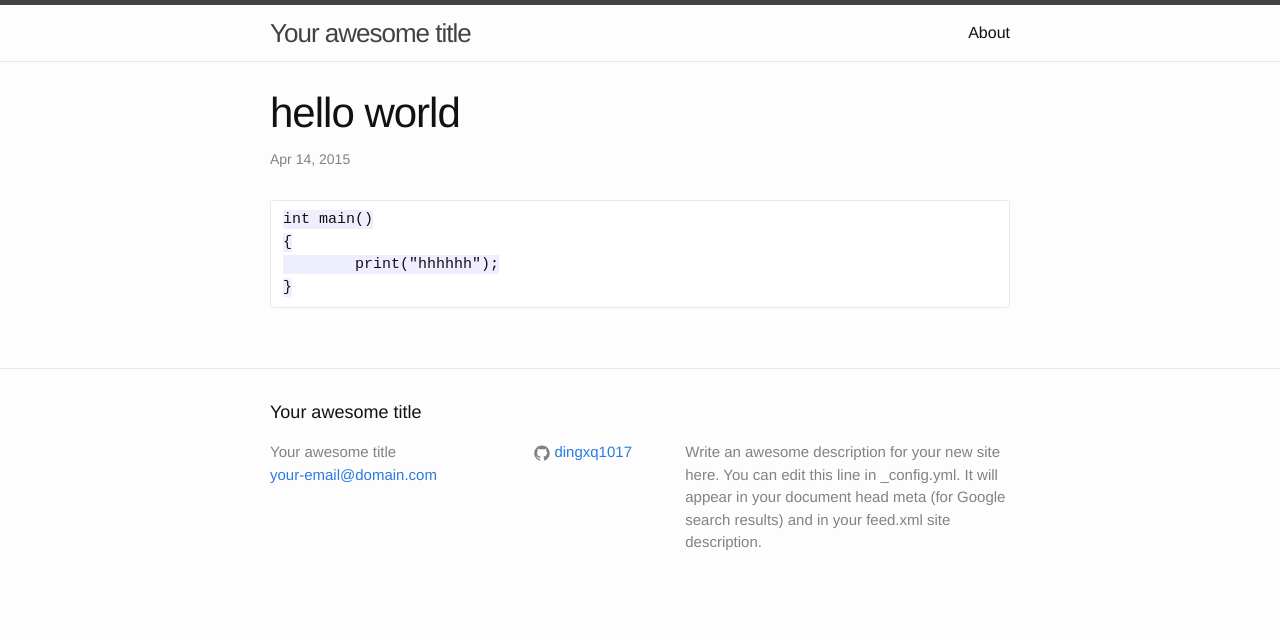
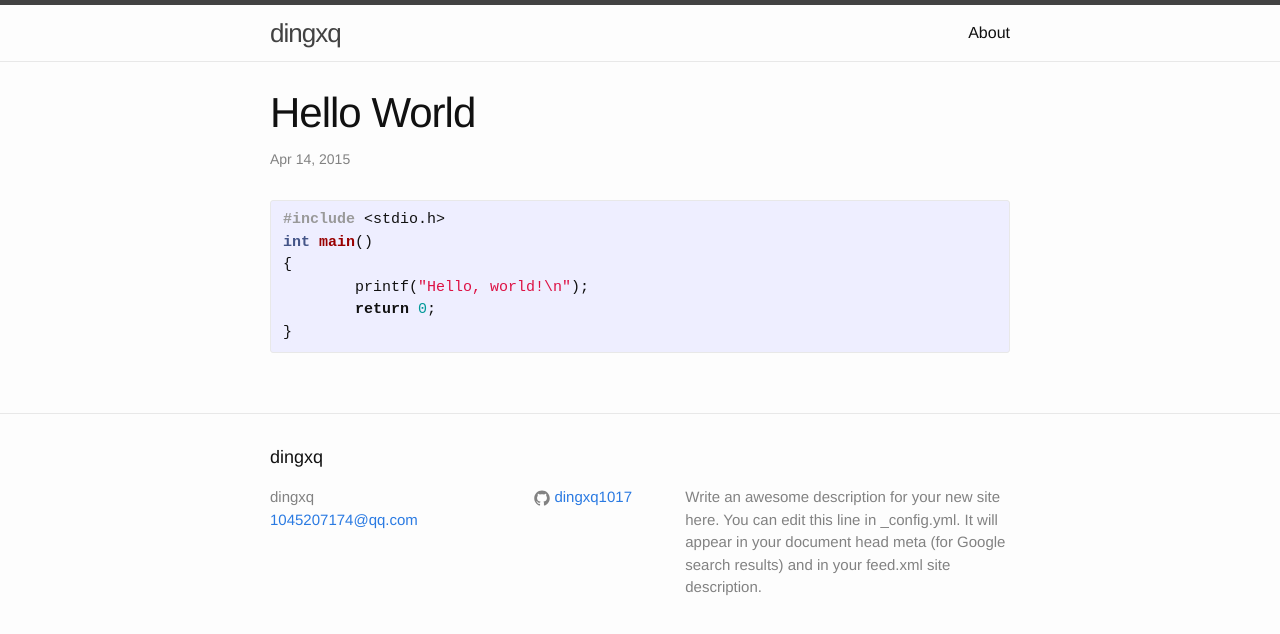
Before and after one commit to jidzhang/dingxq1017.github.io, a Jekyll site: the page built from _posts/2015-04-14-hello-world.md, in a window 1280 px wide. Shown: the top 634 px of the page. Built offline with Jekyll 4.4.1, drawn with Linux system fonts in a browser that asks for light colours.

Commit message:
update config && post

```diff
--- a/_config.yml
+++ b/_config.yml
@@ -1,6 +1,6 @@
 # Site settings
-title: Your awesome title
-email: your-email@domain.com
+title: dingxq
+email: 1045207174@qq.com
 description: > # this means to ignore newlines until "baseurl:"
   Write an awesome description for your new site here. You can edit this
   line in _config.yml. It will appear in your document head meta (for
@@ -14,4 +14,7 @@ github_username:  dingxq1017
 markdown: kramdown
 
 # Outputting
-permalink:     /:year/:month/:day/:title.html
+permalink: /:year/:month/:day/:title.html
+
+# highlight
+highlighter: pygments
--- a/_posts/2015-04-14-hello-world.md
+++ b/_posts/2015-04-14-hello-world.md
@@ -1,13 +1,15 @@
 ---
 layout: post
-title: "hello world"
-description: "objectArx"
+title: "Hello World"
 category:
-tags: []
 ---
 
 
-	int main()
-	{
-		print("hhhhhh");
-	}
+{% highlight c %}
+#include <stdio.h>
+int main()
+{
+	printf("Hello, world!\n");
+	return 0;
+}
+{% endhighlight %}
--- a/_posts/2015-04-14-welcome-to-jekyll.markdown
+++ b/_posts/2015-04-14-welcome-to-jekyll.markdown
@@ -4,7 +4,7 @@ title:  "Welcome to Jekyll!"
 date:   2015-04-14 12:27:51
 categories: jekyll update
 ---
-You’ll find this post in your `_posts` directory. Go ahead and edit it and re-build the site to see your changes. You can rebuild the site in many different ways, but the most common way is to run `jekyll serve`, which launches a web server and auto-regenerates your site when a file is updated.
+You'll find this post in your `_posts` directory. Go ahead and edit it and re-build the site to see your changes. You can rebuild the site in many different ways, but the most common way is to run `jekyll serve`, which launches a web server and auto-regenerates your site when a file is updated.
 
 To add new posts, simply add a file in the `_posts` directory that follows the convention `YYYY-MM-DD-name-of-post.ext` and includes the necessary front matter. Take a look at the source for this post to get an idea about how it works.
 
```
Also changed, not shown: 1 other file.
